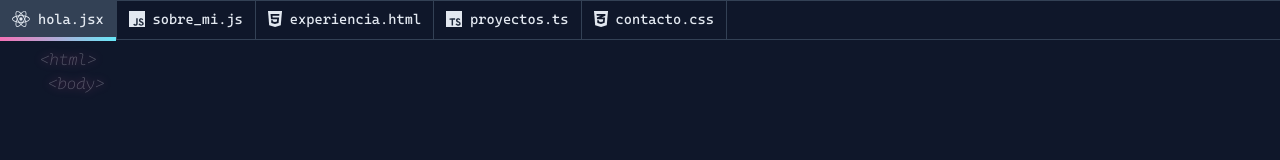
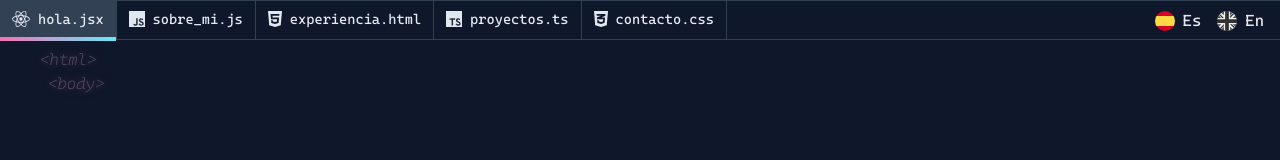
Before and after one commit to kyubiful/personal-landing, a React (Vite) app: page / in a window 1280 px wide. Shown: the top 160 px of the page. Built offline with nearby package versions, Linux system fonts and the light colour scheme.

Commit message:
✨ feat: add change idioms to menu

```diff
--- a/src/components/ChangeIdiom/index.jsx
+++ b/src/components/ChangeIdiom/index.jsx
@@ -16,7 +16,7 @@
   }
   return (
     <div className="flex items-center">
-          {(localStorage.getItem('lng') === 'es' || localStorage.getItem('lng') === undefined) && <div className="flex flex-row"><div className="mr-4 flex items-center"><EsIcon className="rounded-full w-5 h-5 mr-2" />Es</div><button className="mr-4 flex items-center grayscale transition hover:grayscale-0" onClick={changeIdiomEn}><EnIcon className="rounded-full w-5 h-5 mr-2" />En</button></div>}
+          {(localStorage.getItem('lng') === 'es' || localStorage.getItem('lng') === null) && <div className="flex flex-row"><div className="mr-4 flex items-center"><EsIcon className="rounded-full w-5 h-5 mr-2" />Es</div><button className="mr-4 flex items-center grayscale transition hover:grayscale-0" onClick={changeIdiomEn}><EnIcon className="rounded-full w-5 h-5 mr-2" />En</button></div>}
           {(localStorage.getItem('lng') === 'en') && <div className="flex flex-row"><button className="mr-4 items-center flex grayscale transition hover:grayscale-0" onClick={changeIdiomEs}><EsIcon className="rounded-full w-5 h-5 mr-2" />Es</button><div className="mr-4 flex items-center"><EnIcon className="rounded-full w-5 h-5 mr-2" />En</div></div>}
     </div>
 
```
